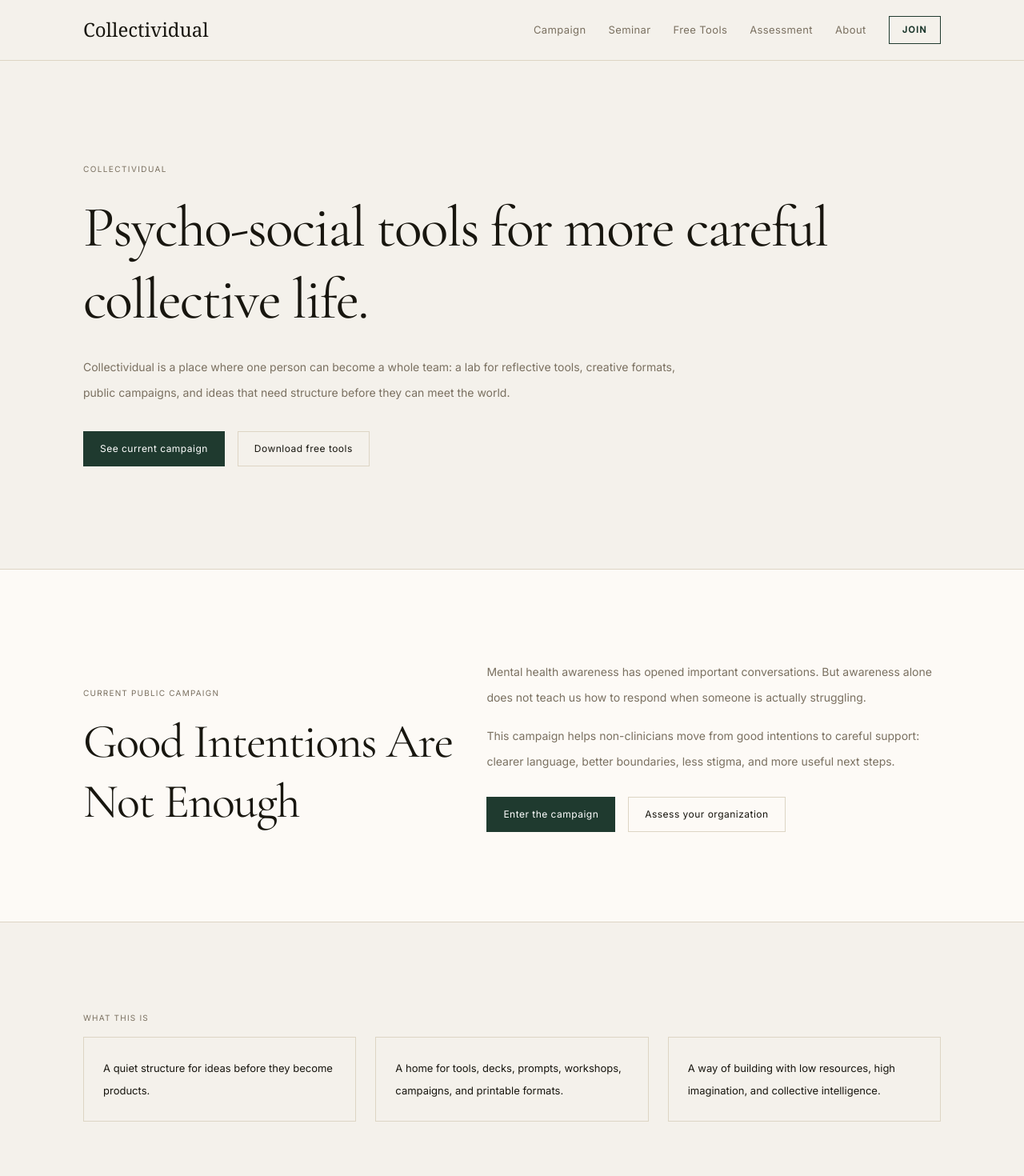
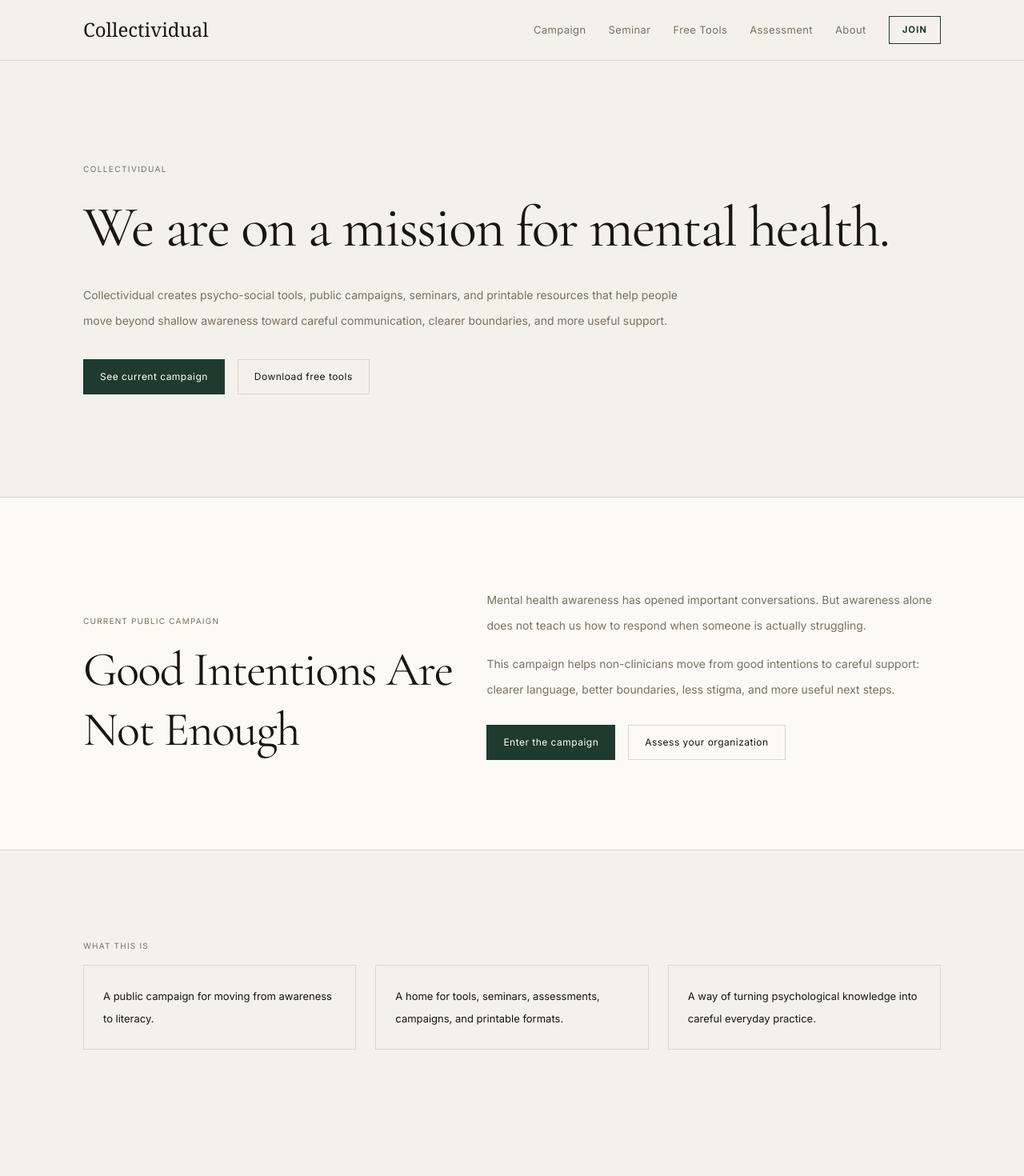
Before and after one commit to selaleakirmak-cmyk/collectividual-site, a Next.js app: page / in a window 1280 px wide. Shown: the top 1470 px of the page at 80% size. Built offline with nearby package versions, Linux system fonts and the light colour scheme.

Commit message:
Update homepage mission headline for mental health

```diff
--- a/app/page.tsx
+++ b/app/page.tsx
@@ -44,11 +44,10 @@ export default function HomePage() {
             Collectividual
           </p>
           <h1 className="max-w-5xl text-5xl leading-tight md:text-7xl">
-            Psycho-social tools for more careful collective life.
+            We are on a mission for mental health.
           </h1>
           <p className="mt-6 max-w-3xl text-[14px] leading-8 text-[var(--muted)]">
-            Collectividual is a place where one person can become a whole team: a lab for reflective tools,
-            creative formats, public campaigns, and ideas that need structure before they can meet the world.
+            Collectividual creates psycho-social tools, public campaigns, seminars, and printable resources that help people move beyond shallow awareness toward careful communication, clearer boundaries, and more useful support.
           </p>
           <div className="mt-8 flex flex-wrap gap-4">
             <Link
@@ -109,9 +108,9 @@ export default function HomePage() {
           </p>
           <div className="grid gap-6 md:grid-cols-3">
             {[
-              "A quiet structure for ideas before they become products.",
-              "A home for tools, decks, prompts, workshops, campaigns, and printable formats.",
-              "A way of building with low resources, high imagination, and collective intelligence.",
+              "A public campaign for moving from awareness to literacy.",
+              "A home for tools, seminars, assessments, campaigns, and printable formats.",
+              "A way of turning psychological knowledge into careful everyday practice.",
             ].map((item) => (
               <div key={item} className="border border-[var(--border)] p-6 text-[13px] leading-7 text-[var(--text)]">
                 {item}
```
